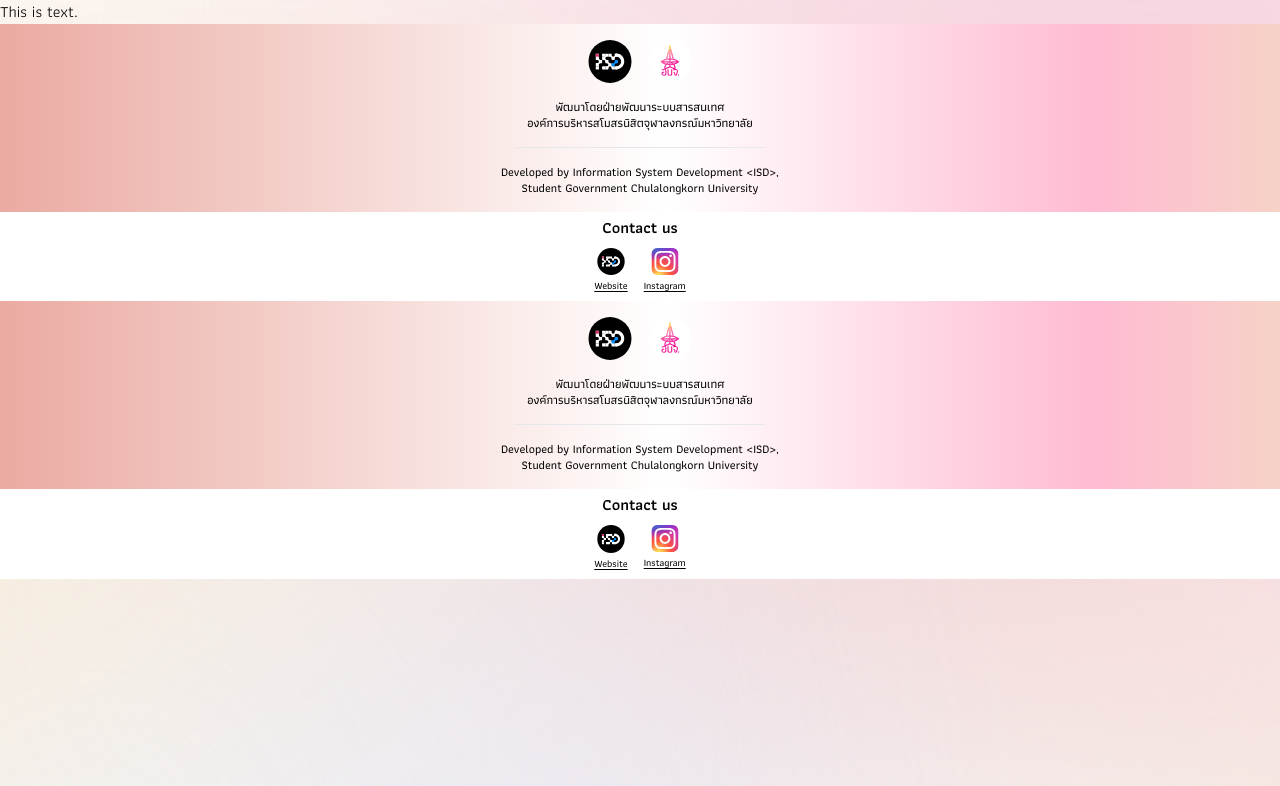
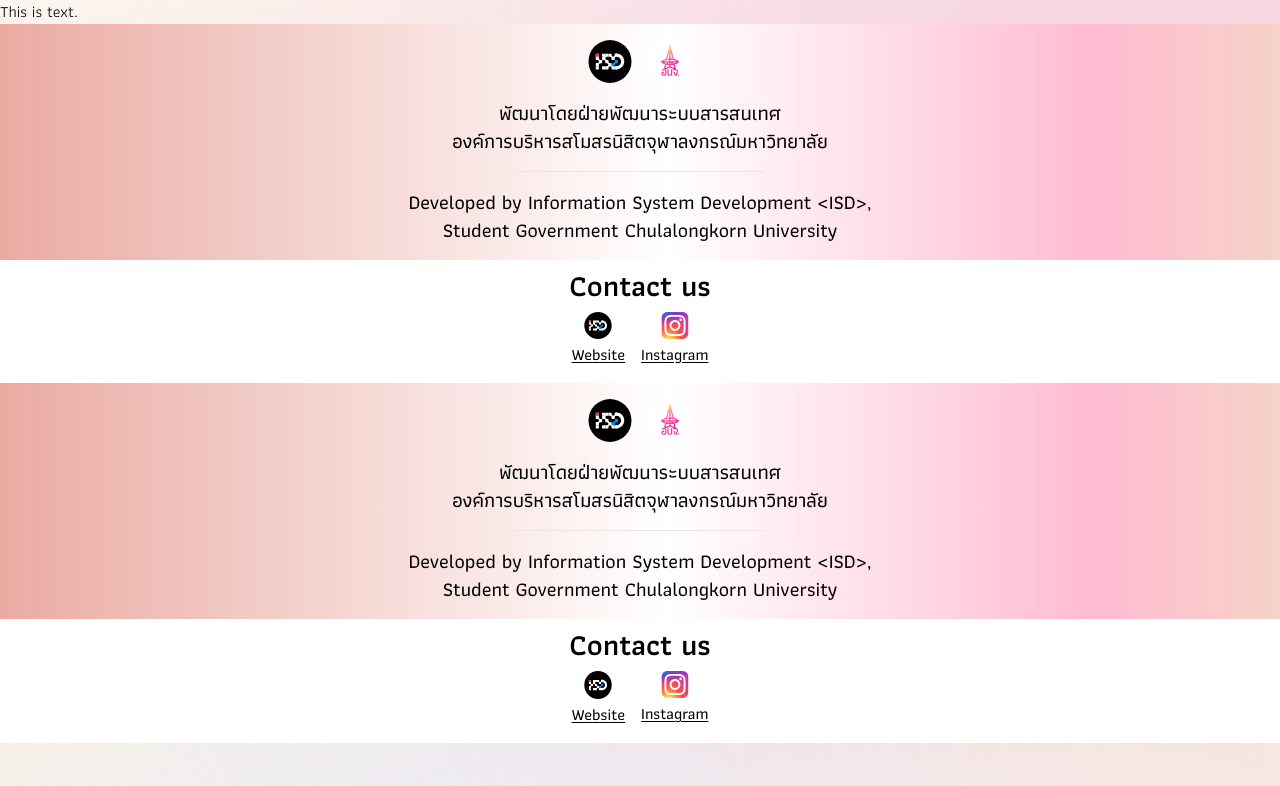
Before and after one commit to mastermrx008/firstdate-rpkm67-frontend, a Next.js app: page /test in a window 1280 px wide. Shown: the top 786 px of the page. Built offline with nearby package versions, Linux system fonts and the light colour scheme.

Commit message:
feat: little text size for responsive

```diff
--- a/src/components/Footer.tsx
+++ b/src/components/Footer.tsx
@@ -7,7 +7,7 @@ import SGCU_LOGO from '@public/footer/sgcu-logo.svg';
 export default function Footer() {
   return (
     <footer className="relative w-full bg-blue-400 text-center">
-      <section className="bg-gradient-footer text-xs font-medium grid grid-cols-1 gap-y-4 p-4">
+      <section className="bg-gradient-footer text-xs lg:text-xl font-medium grid grid-cols-1 gap-y-4 p-4">
         <div className="flex gap-4 justify-center">
           <Image
             src={ISD_LOGO}
@@ -34,7 +34,7 @@ export default function Footer() {
           Student Government Chulalongkorn University
         </p>
       </section>
-      <section className="bg-white text-base pb-2 font-medium pt-1">
+      <section className="bg-white text-base lg:text-3xl pb-2 lg:pb-4 font-medium pt-1 lg:pt-2">
         <h3 className="font-semibold mb-2">Contact us</h3>
         <div className="flex justify-center text-xs gap-x-4">
           <Link href="https://isd.sgcu.in.th">
@@ -45,7 +45,7 @@ export default function Footer() {
                 width={28}
                 height={28}
               />
-              <p className="underline underline-offset-2 text-xss">Website</p>
+              <p className="underline underline-offset-2 text-xss lg:text-base">Website</p>
             </div>
           </Link>
           <Link href="https://www.instagram.com/isd.sgcu/">
@@ -56,7 +56,7 @@ export default function Footer() {
                 width={28}
                 height={28}
               />
-              <p className="underline underline-offset-2 text-xss">Instagram</p>
+              <p className="underline underline-offset-2 text-xss lg:text-base">Instagram</p>
             </div>
           </Link>
         </div>
```
